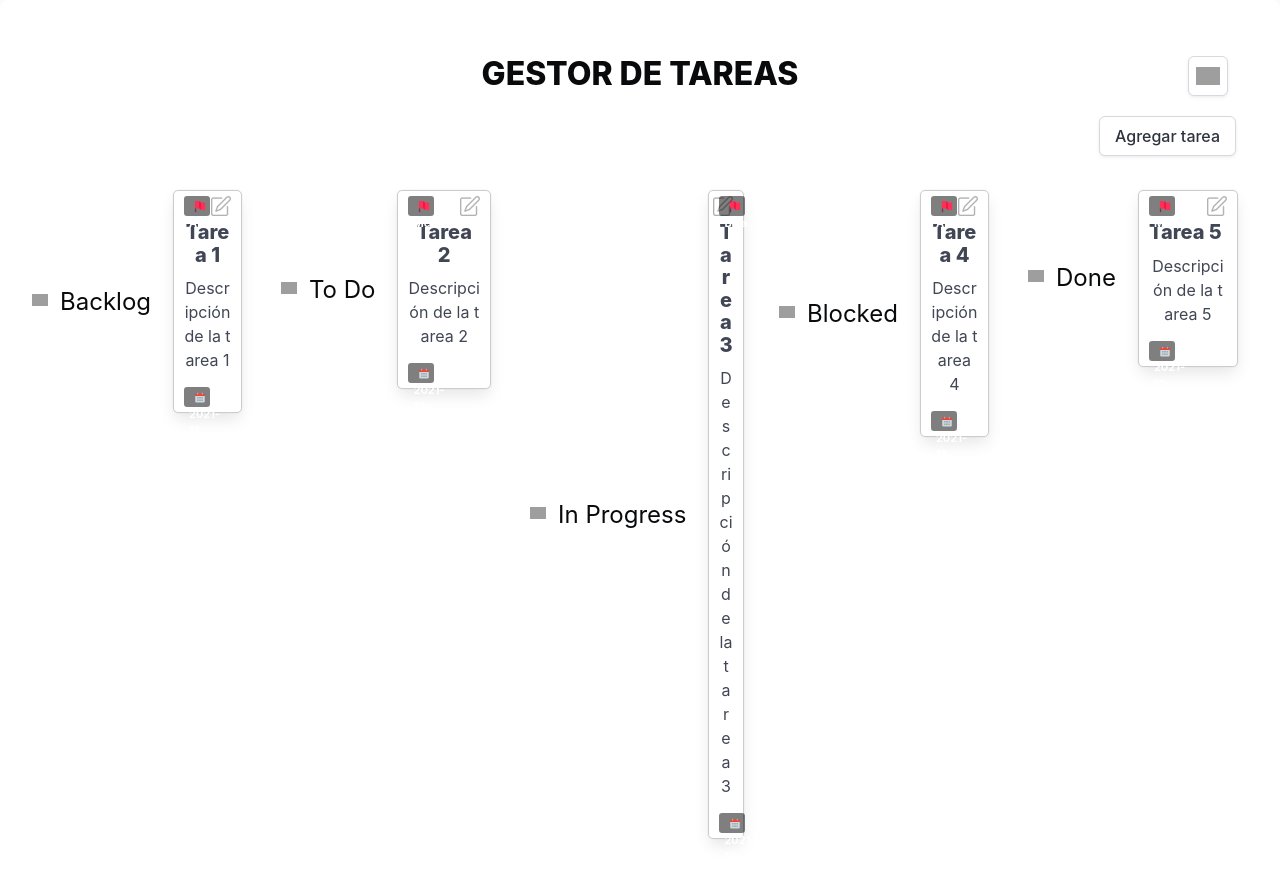
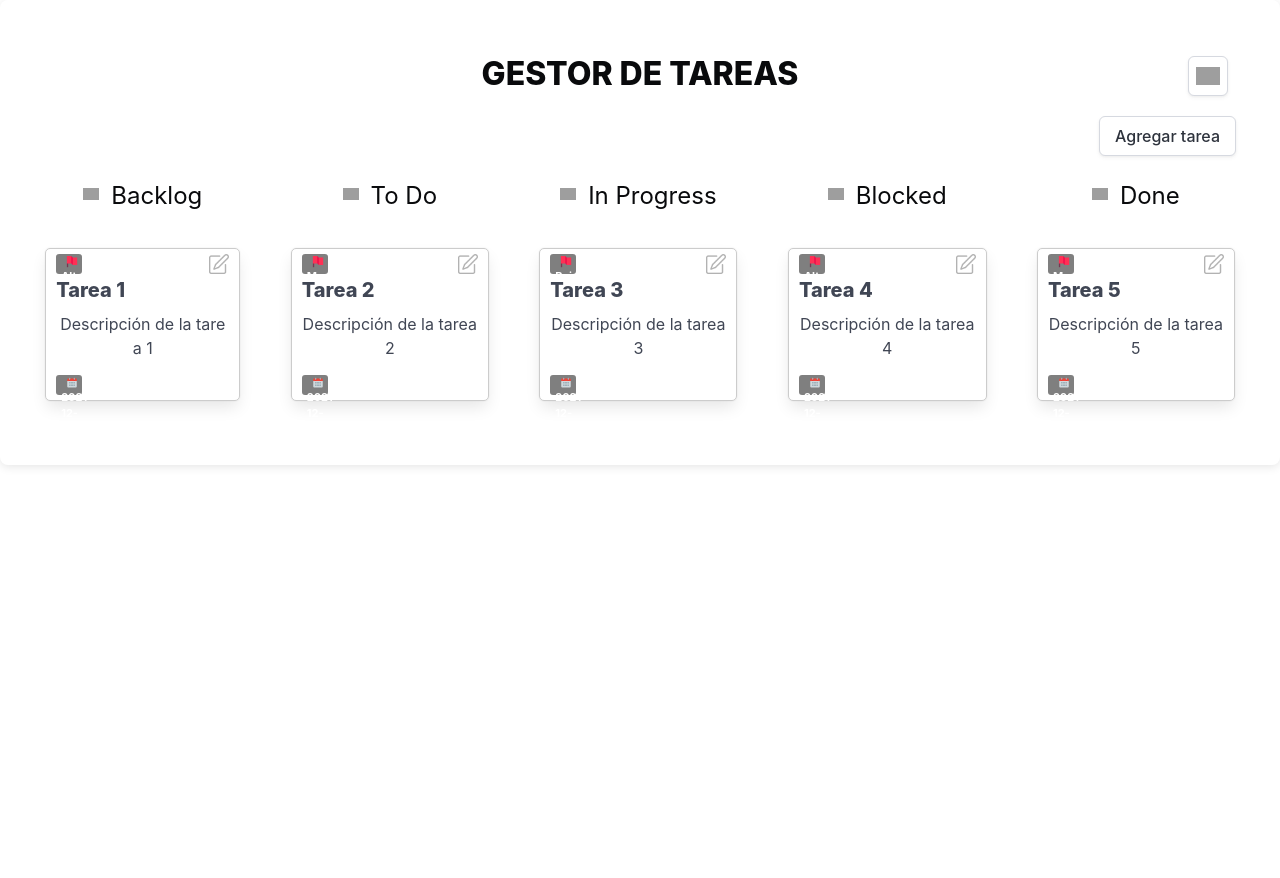
Before and after one commit to mathiassellanes/ta_grupal, a React (Vite) app: page / in a window 1280 px wide. Shown: the top 878 px of the page. After the commit the page ends 800 px from the top, so only its background shows below. Built offline with nearby package versions, Linux system fonts and the light colour scheme; grey boxes are pictures that could not be loaded.

Commit message:
CambiosDiseño

```diff
--- a/src/App.css
+++ b/src/App.css
@@ -46,10 +46,14 @@
   max-width: 1280px;
   margin: 0 auto;
   padding: 2rem;
-  text-align: left; /* Cambiar a left para un diseño más convencional */
-  background-color: var(--background-color); /* Fondo claro */
-  border-radius: 8px; /* Bordes redondeados */
-  box-shadow: 0 2px 10px rgba(0, 0, 0, 0.1); /* Sombra sutil */
+  text-align: left;
+  /* Cambiar a left para un diseño más convencional */
+  background-color: var(--background-color);
+  /* Fondo claro */
+  border-radius: 8px;
+  /* Bordes redondeados */
+  box-shadow: 0 2px 10px rgba(0, 0, 0, 0.1);
+  /* Sombra sutil */
 }
 
 /* Estilos para el logo */
@@ -58,12 +62,16 @@
   padding: 1.5em;
   will-change: filter;
   transition: filter 300ms;
-  display: block; /* Para centrar el logo */
-  margin: 0 auto; /* Centrar el logo */
+  display: block;
+  /* Para centrar el logo */
+  margin: 0 auto;
+  /* Centrar el logo */
 }
+
 .logo:hover {
   filter: drop-shadow(0 0 2em #646cffaa);
 }
+
 .logo.react:hover {
   filter: drop-shadow(0 0 2em #61dafbaa);
 }
@@ -73,6 +81,7 @@
   from {
     transform: rotate(0deg);
   }
+
   to {
     transform: rotate(360deg);
   }
@@ -87,31 +96,41 @@
 
 /* Estilos para las tarjetas */
 .card {
-  background-color: #ffffff; /* Fondo blanco para las tarjetas */
-  border-radius: 8px; /* Bordes redondeados */
-  box-shadow: 0 2px 5px rgba(0, 0, 0, 0.1); /* Sombra para las tarjetas */
-  padding: 2em;
-  margin: 1em 0; /* Espaciado entre tarjetas */
-  transition: transform 0.2s; /* Efecto al pasar el mouse */
+  flex-grow: 1;
+  margin-bottom: 10px;
+  padding: 10px;
+  border-radius: 5px;
+  background-color: #fff;
+  box-shadow: 0 2px 5px rgba(0, 0, 0, 0.1);
 }
+
 .card:hover {
-  transform: scale(1.02); /* Escalar ligeramente al pasar el mouse */
+  transform: scale(1.02);
+  /* Escalar ligeramente al pasar el mouse */
 }
 
 /* Estilo para enlaces y texto */
 .read-the-docs {
   color: #888;
-  text-decoration: none; /* Eliminar subrayado */
-  transition: color 0.3s; /* Transición suave para color */
+  text-decoration: none;
+  /* Eliminar subrayado */
+  transition: color 0.3s;
+  /* Transición suave para color */
 }
+
 .read-the-docs:hover {
-  color: #646cff; /* Cambiar color al pasar el mouse */
+  color: #646cff;
+  /* Cambiar color al pasar el mouse */
 }
 
 /* Estilos para encabezados */
-h1, h2, h3 {
-  margin: 1em 0; /* Espaciado para encabezados */
-  color: var(--text-dark--color); /* Color de texto */
+h1,
+h2,
+h3 {
+  margin: 1em 0;
+  /* Espaciado para encabezados */
+  color: var(--text-dark--color);
+  /* Color de texto */
 }
 
 .title {
--- a/src/components/Column/index.tsx
+++ b/src/components/Column/index.tsx
@@ -8,20 +8,21 @@ type ColumnProps = {
 }
 
 const Column: FC<ColumnProps> = ({ title, items }) => {
-
   return (
+    <div className="columns-container">
       <div className="column">
         <div className="level">
           <div className="level-item">
             <figure className="image is-16x16">
-            <img src="assets/menu-hamburguesa.png" alt="Menu icon" />
+              <img src="../../assets/menu-hamburguesa.png" alt="Menu icon" />
             </figure>
           </div>
           <div className="level-item">
             <h2 className="is-size-4">{title}</h2>
           </div>
+        </div>
         {items.map((item) => (
-          <Card {...item}/>
+          <Card {...item} />
         ))}
       </div>
     </div>
--- a/src/index.scss
+++ b/src/index.scss
@@ -44,22 +44,35 @@ html {
   top: 0;
 }
 
-.columns {
+.columns-container {
   display: flex;
-  flex-wrap: wrap;
-  height: 100%;
-  gap: 5px;
-  justify-content: center;
+  justify-content: space-between;
+  flex-wrap: nowrap;
+  max-width: 100%;
+  align-items: flex-start;
+  /* Asegura que las columnas crezcan hacia abajo sin afectar a las cards */
+  // height: 100vh; // Hacer que las columnas ocupen el alto total de la pantalla
+  // align-items: stretch; // Asegurar que todas las columnas ocupen la misma altura
 }
 
+
+
 .column {
+  // flex-basis: calc(20% - 10px);
+  flex: 1;
+  /* Asegura que 5 columnas ocupen el espacio horizontal */
+  margin: 0 10px;
+  /* Espacio entre las columnas */
+  // padding: 10px;
+  background-color: var(--column-background-color);
+  border-radius: 5px;
   display: flex;
   flex-direction: column;
-  flex-grow: 1;
-  flex-basis: calc(20% - 10px);
   align-items: center;
-  background-color: var(--column-background-color);
-  border-radius: 5px;
+  /* Ajuste automático del tamaño según el contenido */
+  padding: 10px;
+  min-height: 100px;
+  /* Altura mínima de la columna */
 }
 
 .card {
@@ -74,6 +87,19 @@ html {
   min-height: 150px;
   display: flex;
   flex-direction: column;
+  flex-grow: 0;
+  /* Evitamos que las cards crezcan */
+}
+
+.level {
+  display: flex;
+  align-items: center;
+  justify-content: space-between;
+}
+
+.image {
+  width: 16px;
+  height: 16px;
 }
 
 .description {
```
Lines whose indentation alone changed are shown as unchanged.
